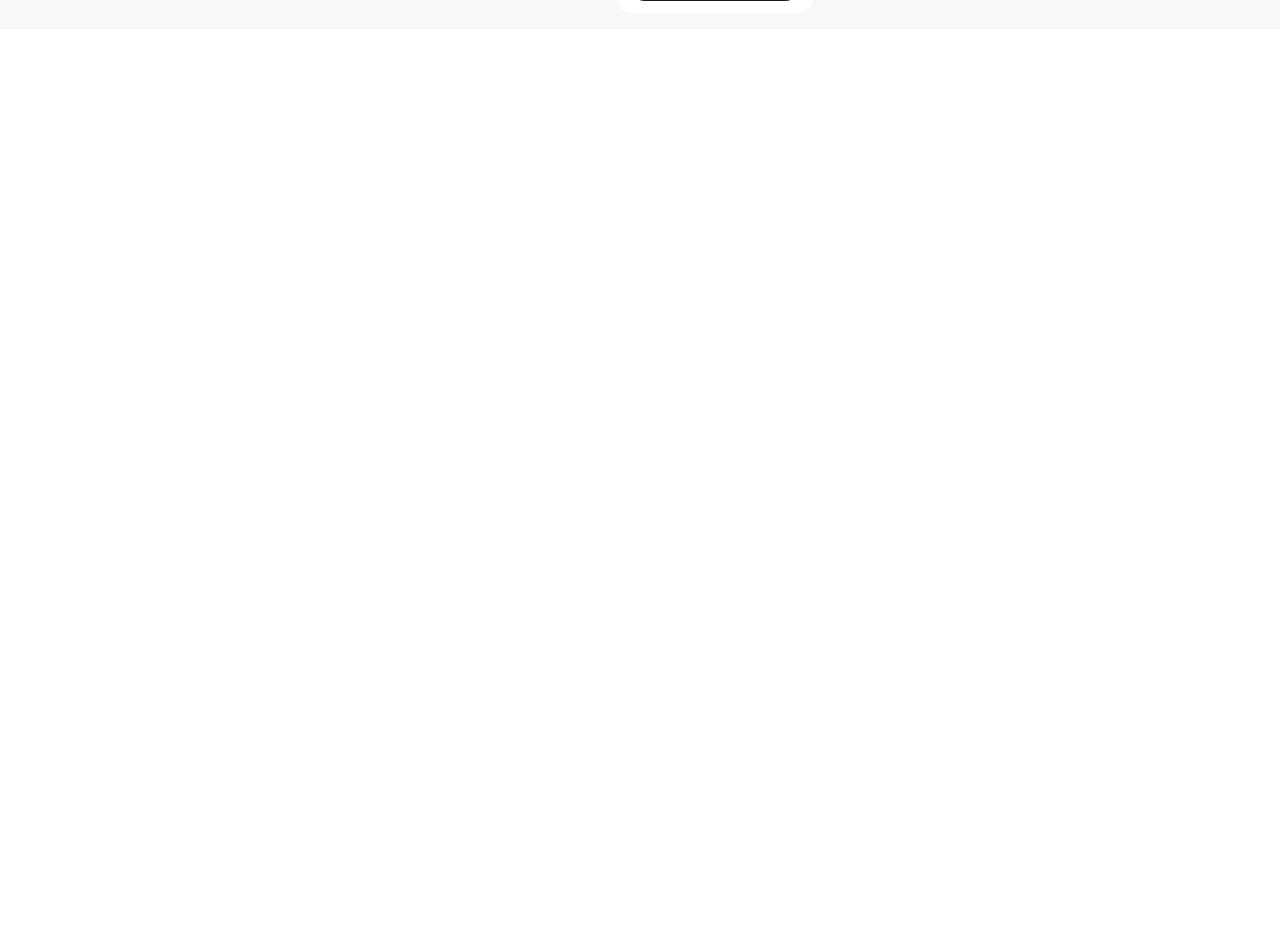
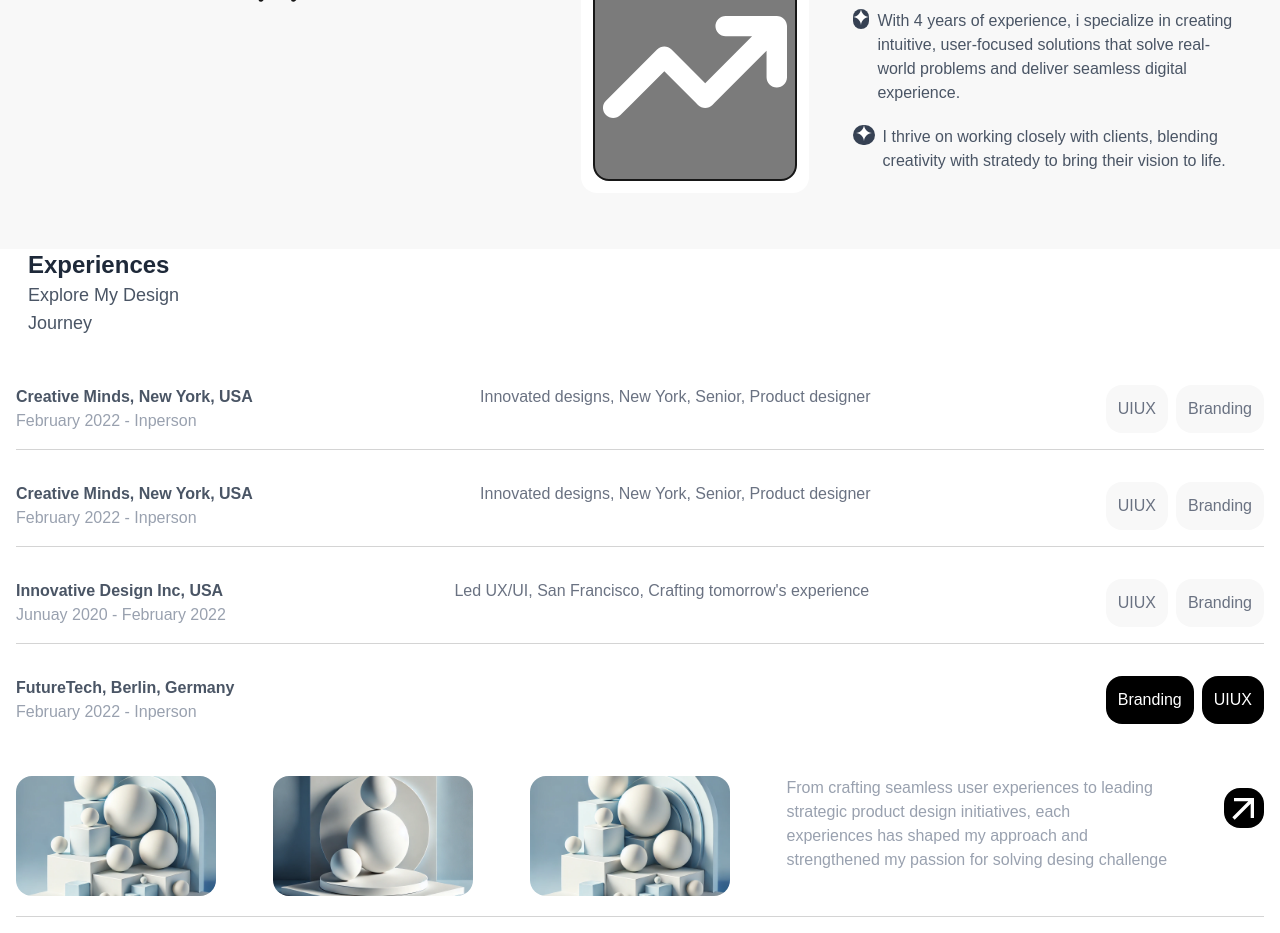
Before and after one commit to elielMengue/portfolio, a Next.js app: page / in a window 1280 px wide. Shown: the part 660-1593 px from the top of the page. Before the commit the page ends 800 px from the top, so only its background shows below. Built offline with nearby package versions, Linux system fonts and the light colour scheme.

Commit message:
About me completion and portfolio start

```diff
--- /dev/null
+++ b/src/app/component.tsx
@@ -0,0 +1,32 @@
+import React from "react"
+
+
+interface ComponentProp{
+    title: string,
+    subtitle: string,
+    text: string,
+    button1: React.ReactNode,
+    button2: React.ReactNode
+}
+
+export default function Component(props: ComponentProp){
+
+    return(
+
+        <div className="border-b border-b-neutral-300 flex justify-between py-4 m-4 relative">
+            <div>
+                <h3 className="text-gray-600 font-bold">{props.title}</h3>
+                <p className="text-gray-400 text-ligth">{props.subtitle}</p>
+            </div>
+
+            <div>
+                <p className="text-gray-500  text-ligth">{props.text}</p>
+            </div>
+
+            <div className="flex">
+                <div className="bg-tertiary p-3 text-ligth text-gray-500 rounded-2xl mx-2">{props.button1}</div>
+                <div className="bg-tertiary p-3 text-ligth text-gray-500 rounded-2xl">{props.button2}</div>
+            </div>
+        </div>
+    )
+}
--- a/src/app/menu.tsx
+++ b/src/app/menu.tsx
@@ -9,7 +9,6 @@ export default function Menu() {
             <div className="my-3 px-3 font-medium">
                 <Link href="/" className="mx-2">AboutMe</Link>
                 <Link href="/portfolio" className="mx-2">Portfolio</Link>
-                <Link href="/services" className="mx-2">Services</Link>
                 <Link href="/blog" className="mx-2">Blog</Link>
             </div>
 
--- a/src/app/page.tsx
+++ b/src/app/page.tsx
@@ -1,6 +1,13 @@
 import {TfiBarChart } from 'react-icons/tfi'
 import { FaArrowTrendUp } from 'react-icons/fa6'
 import { IoArrowRedoOutline } from 'react-icons/io5';
+import { RiGeminiFill } from 'react-icons/ri';
+import { MdArrowOutward } from "react-icons/md";
+import Component from './component';
+import Image from 'next/image';
+import image1 from '../../public/images/image1.webp';
+import image2 from '../../public/images/image2.webp';
+
 
 import Card from './card'
 
@@ -13,11 +20,11 @@ export default function Home() {
         </div>
 
         <div className="mx-8">
-            <h1 className="text-9xl font-bold text-gray-800 mt-2">Hello</h1>
+            <h1 className="text-9xl font-bold text-gray-800 mt-2">Hello_</h1>
             <p className="text-lg font-normal text-gray-600">Here is Eliel MENGUE</p>
         </div>
 
-        <div className='mt-4 flex justify-around p-4'>
+        <div className='mt-4 flex justify-around gap-4 p-4'>
 
             <div className="p-3 mb-4">
                 <h2 className="text-3xl font-bold text-gray-800 mx-3">About Me</h2>
@@ -28,7 +35,7 @@ export default function Home() {
                   next project ?
                   </p>
                   <div className="mt-5 flex justify-center">
-                      <IoArrowRedoOutline className='w-20 h-20'/>
+                      <IoArrowRedoOutline className='w-20 h-20 mt-10'/>
                   </div>
             </div>
 
@@ -40,29 +47,125 @@ export default function Home() {
                     months
                   </p>
               </div>
-              <div className='mt-2 border-2 bg-secondary rounded-2xl  flex justify-center'>
-                  <FaArrowTrendUp  className="w-20 h-20 p-2"/>
+              <div className='mt-4 border-2 bg-secondary rounded-2xl w-full h-full flex justify-center'>
+                  <FaArrowTrendUp  className="w-50 h-50 p-2 mt-10 text-white"/>
               </div>
             </div>
 
             <div className="p-3">
-              <div className="flex justify-center mb-3 ">
-                <TfiBarChart className="w-20 h-20 p-2"/>
+              <div className="flex justify-center mb-3 p-3">
+                <TfiBarChart className="w-50 h-50 p-2"/>
               </div>
-              <div className='mt-2 text-gray-600 text-ligth'>
-                <p>With 4 years of experience, i specialize in creating
-                  intuitive, user-focused solutions that solve real-world problems
-                  and deliver seamless digital experience.
+              <div className='mt-2 text-gray-600 text-ligth p-2'>
+                <div className='flex'>
+                   <div className="bg-gray-700 rounded-4xl w-10 h-5 flex justify-center mx-2">
+                    <RiGeminiFill className='text-white'/>
+                    </div>
+                  <p>
+                    With 4 years of experience, i specialize in creating
+                    intuitive, user-focused solutions that solve real-world problems
+                    and deliver seamless digital experience.
                 </p>
-                <p className="mt-2 text-gray-600 text-ligth">
-                  I thrive on working closely with clients, blending
-                  creativity with stratedy to bring their vision to life.
+                </div>
+               <div className='flex mt-5'>
+                  <div className="bg-gray-700 rounded-4xl w-10 h-5 flex justify-center mx-2">
+                    <RiGeminiFill className='text-white'/>
+                  </div>
+                  <p className="">
+                    I thrive on working closely with clients, blending
+                    creativity with stratedy to bring their vision to life.
                 </p>
+               </div>
+
               </div>
             </div>
         </div>
+       <div className='bg-white w-full relative mt-10'>
+          <div className='m-2'>
+                  <h2 className='font-bold text-gray-800 text-2xl mx-5'>Experiences</h2>
+                  <p className='text-gray-600 text-lg  mx-5'>
+                    Explore My Design <br/>Journey
+                  </p>
+          </div>
 
+          <div className='mt-8'>
+                <Component
+                  title={'Creative Minds, New York, USA'}
+                  subtitle={'February 2022 - Inperson'}
+                  text={'Innovated designs, New York, Senior, Product designer'}
+                  button1={<button>UIUX</button>}
+                  button2={<button>Branding</button>}
+                />
 
-    </div>
+                <Component
+                  title={'Creative Minds, New York, USA'}
+                  subtitle={'February 2022 - Inperson'}
+                  text={'Innovated designs, New York, Senior, Product designer'}
+                  button1={<button>UIUX</button>}
+                  button2={<button>Branding</button>}
+                />
+
+              <Component
+                title={'Innovative Design Inc, USA'}
+                subtitle={'Junuay 2020 - February 2022'}
+                text={' Led UX/UI, San Francisco, Crafting tomorrow\'s experience'}
+                button1={<button>UIUX</button>}
+                button2={<button>Branding</button>}
+                />
+
+            <div className='border-none py-4 m-4 relative'>
+
+              <div className="flex justify-between">
+                 <div>
+                      <h3 className="text-gray-600 font-bold">FutureTech, Berlin, Germany</h3>
+                      <p className="text-gray-400 text-ligth">February 2022 - Inperson</p>
+                  </div>
+
+                  <div className="flex">
+                        <div className="bg-black p-3 text-ligth text-white rounded-2xl mx-2">
+                          <button>Branding</button>
+                        </div>
+                        <div className="bg-black p-3 text-ligth text-white rounded-2xl">
+                          <button>UIUX</button>
+                        </div>
+                  </div>
+                </div>
+            </div>
+            <div className="flex border-b border-neutral-300 justify-between mt-4 m-4 py-5">
+                  <div className='h-30 w-50 rounded-2xl'>
+                      <Image
+                        src={image1}
+                        alt='image'
+                        className='w-full h-full object-cover rounded-2xl'
+                      />
+                  </div>
+                      <div className='h-30 w-50 rounded-2xl'>
+                        <Image
+                              src={image2}
+                              alt='image'
+                              className='w-full h-full object-cover rounded-2xl'
+                            />
+                      </div>
+                          <div className='h-30 w-50 rounded-2xl'>
+                              <Image
+                                    src={image1}
+                                    alt='image'
+                                    className='w-full h-full object-cover rounded-2xl'
+                                />
+                          </div>
+                        <div className="text-gray-400 text-xm">
+                            <p>From crafting seamless user experiences to leading <br />
+                            strategic product design initiatives, each <br />
+                            experiences has shaped my approach and <br />
+                            strengthened my passion for solving desing challenge
+                            </p>
+                        </div>
+                        <div className="rounded-2xl w-10 h-10 bg-black flex justify-center mt-3">
+                            <button className=''><MdArrowOutward className="text-white w-10 h-10"/></button>
+                        </div>
+                     </div>
+          </div>
+      </div>
+  </div>
   );
 }
--- a/src/app/portfolio/page.tsx
+++ b/src/app/portfolio/page.tsx
@@ -1,11 +1,84 @@
-
+import image1 from '../../../public/images/image1.webp';
+import image2 from '../../../public/images/image2.webp';
+import Image from 'next/image';
 
 
 export default function Page (){
 
     return (
-        <div>
-          <h1 className="text-4xl font-bold">Latest Achivements</h1>
+        <div className="w-screen h-screen bg-tertiary">
+            <div className="flex justify-center mt-4">
+                <h1 className="text-3xl text-gray-800 font-bold">Latest Achivements</h1>
+            </div>
+
+            <div className="mt-4 flex justify-center gap-4 flex-wrap m-5">
+                <Component
+                    image={<Image src={image1} alt="image" className='object-cover rounded-2xl'/>}
+                    description={'Halo Digital Agency Website'}
+                />
+
+                <Component
+                    image={<Image src={image2} alt="image" className='object-cover rounded-2xl'/>}
+                    description={'Halo Digital Agency Website'}
+                />
+
+                <Component
+                    image={<Image src={image2} alt="image" className='object-cover rounded-2xl'/>}
+                    description={'Halo Digital Agency Website'}
+                />
+
+                <Component
+                    image={<Image src={image2} alt="image" className='object-cover rounded-2xl'/>}
+                    description={'Halo Digital Agency Website'}
+                />
+
+
+                <Component
+                    image={<Image src={image2} alt="image" className='object-cover rounded-2xl'/>}
+                    description={'Halo Digital Agency Website'}
+                />
+
+
+                <Component
+                    image={<Image src={image2} alt="image" className='object-cover rounded-2xl'/>}
+                    description={'Halo Digital Agency Website'}
+                />
+
+
+                <Component
+                    image={<Image src={image2} alt="image" className='object-cover rounded-2xl'/>}
+                    description={'Halo Digital Agency Website'}
+                />
+
+
+                <Component
+                    image={<Image src={image2} alt="image" className='object-cover rounded-2xl'/>}
+                    description={'Halo Digital Agency Website'}
+                />
+
+
+            </div>
+
+
        </div>
     )
 }
+interface ComponentProp{
+
+    image: React.ReactNode,
+    description: string
+}
+
+function Component (props: ComponentProp){
+
+    return(
+
+        <>
+        <div className=''>
+            <div className="w-60 h30 rounded-2xl mx-3">{props.image}</div>
+            <div className="text-gray-400 text-ligth mx-5">{props.description}</div>
+        </div>
+
+        </>
+    )
+}
--- a/src/app/services/page.tsx
+++ /dev/null
@@ -1,12 +0,0 @@
-
-
-
-export default function Page(){
-
-    return(
-
-        <div>
-            <h1 className="text-4xl font-bold">Services</h1>
-        </div>
-    )
-}
```
Also changed, not shown: public/images/image1.webp (added), public/images/image2.webp (added).
